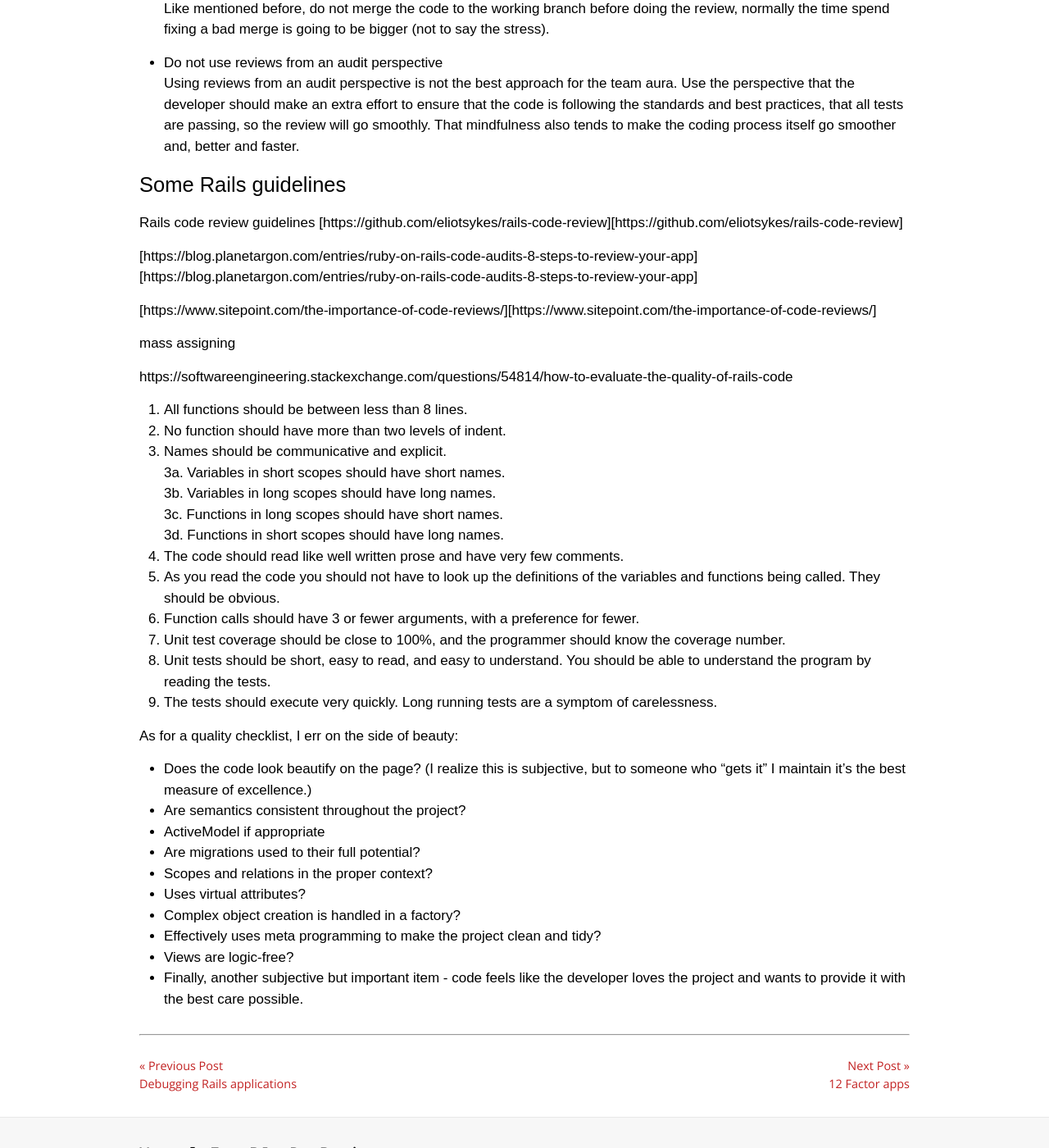
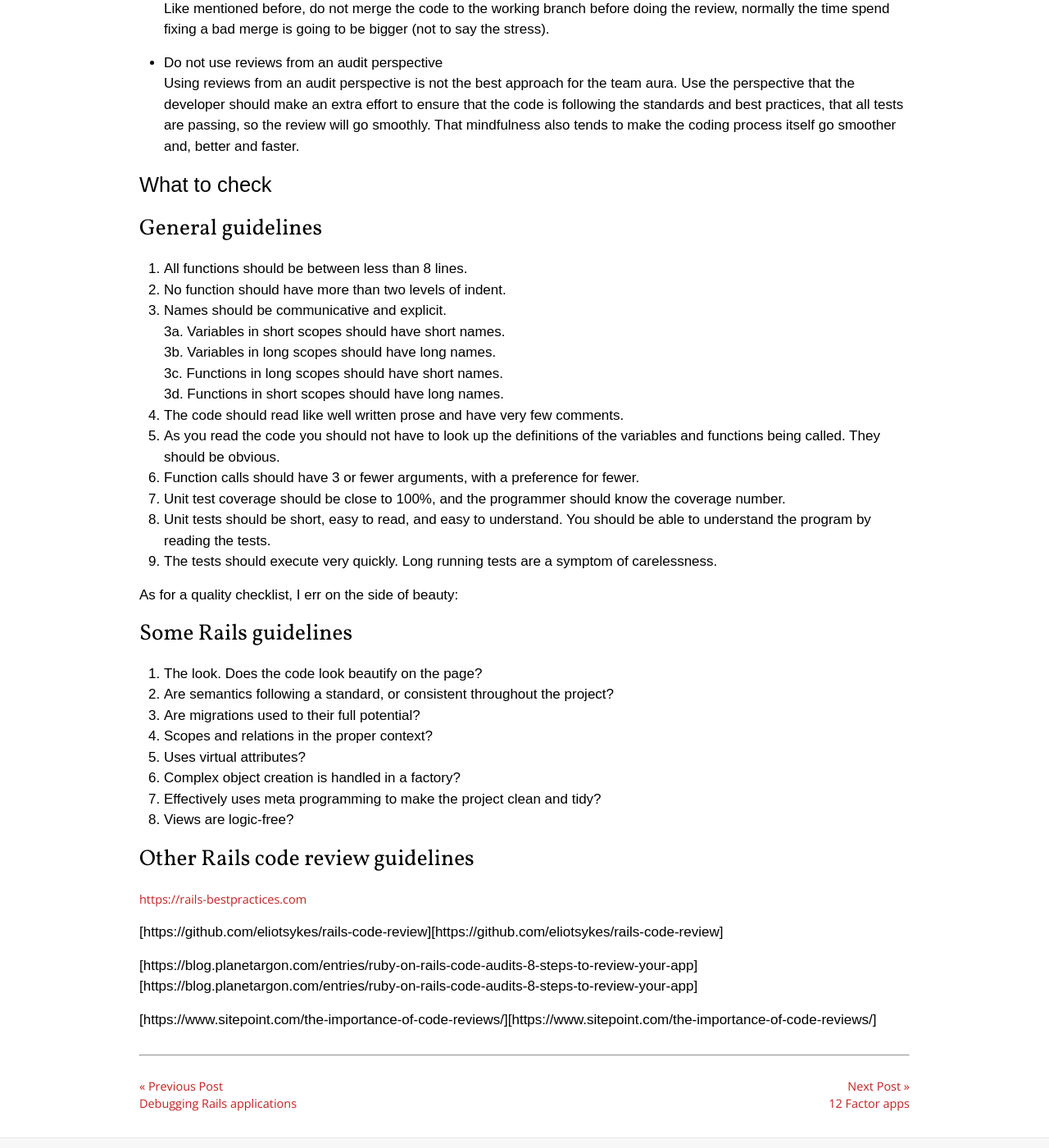
Before and after one commit to MarceloFossRJ/MarceloFossRJ.github.io, a Jekyll site: the page built from _posts/2017-11-05-ror-code-review.md, in a window 1280 px wide and 1400 px high, scrolled down 1137 px. Shown: the whole window at 82% size. Built offline with Jekyll 4.4.1, drawn with Linux system fonts in a browser that asks for light colours; some web fonts are replaced; some of the changed text lies outside the part shown.

Commit message:
text review

```diff
--- a/_posts/2017-11-05-ror-code-review.md
+++ b/_posts/2017-11-05-ror-code-review.md
@@ -40,18 +40,8 @@ Like mentioned before, do not merge the code to the working branch before doing
 * Do not use reviews from an audit perspective
 Using reviews from an audit perspective is not the best approach for the team aura. Use the perspective that the developer should make an extra effort to ensure that the code is following the standards and best practices, that all tests are passing, so the review will go smoothly. That mindfulness also tends to make the coding process itself go smoother and, better and faster.
 
-
-# Some Rails guidelines
-Rails code review guidelines
-[https://github.com/eliotsykes/rails-code-review][https://github.com/eliotsykes/rails-code-review]
-
-[https://blog.planetargon.com/entries/ruby-on-rails-code-audits-8-steps-to-review-your-app][https://blog.planetargon.com/entries/ruby-on-rails-code-audits-8-steps-to-review-your-app]
-
-[https://www.sitepoint.com/the-importance-of-code-reviews/][https://www.sitepoint.com/the-importance-of-code-reviews/]
-
-mass assigning
-
-https://softwareengineering.stackexchange.com/questions/54814/how-to-evaluate-the-quality-of-rails-code
+# What to check
+## General guidelines
 
 1. All functions should be between less than 8 lines.
 2. No function should have more than two levels of indent.
@@ -69,13 +59,22 @@ https://softwareengineering.stackexchange.com/questions/54814/how-to-evaluate-th
 
 As for a quality checklist, I err on the side of beauty:
 
-* Does the code look beautify on the page? (I realize this is subjective, but to someone who "gets it" I maintain it's the best measure of excellence.)
-* Are semantics consistent throughout the project?
-* ActiveModel if appropriate
-* Are migrations used to their full potential?
-* Scopes and relations in the proper context?
-* Uses virtual attributes?
-* Complex object creation is handled in a factory?
-* Effectively uses meta programming to make the project clean and tidy?
-* Views are logic-free?
-* Finally, another subjective but important item - code feels like the developer loves the project and wants to provide it with the best care possible.
+
+## Some Rails guidelines
+1. The look. Does the code look beautify on the page?
+2. Are semantics following a standard, or consistent throughout the project?
+3. Are migrations used to their full potential?
+4. Scopes and relations in the proper context?
+5. Uses virtual attributes?
+6. Complex object creation is handled in a factory?
+7. Effectively uses meta programming to make the project clean and tidy?
+8. Views are logic-free?
+
+## Other Rails code review guidelines
+[https://rails-bestpractices.com](https://rails-bestpractices.com)
+
+[https://github.com/eliotsykes/rails-code-review][https://github.com/eliotsykes/rails-code-review]
+
+[https://blog.planetargon.com/entries/ruby-on-rails-code-audits-8-steps-to-review-your-app][https://blog.planetargon.com/entries/ruby-on-rails-code-audits-8-steps-to-review-your-app]
+
+[https://www.sitepoint.com/the-importance-of-code-reviews/][https://www.sitepoint.com/the-importance-of-code-reviews/]
```
Also changed, not shown: other parts of _posts/2017-11-05-ror-code-review.md (+1 -1 lines).
